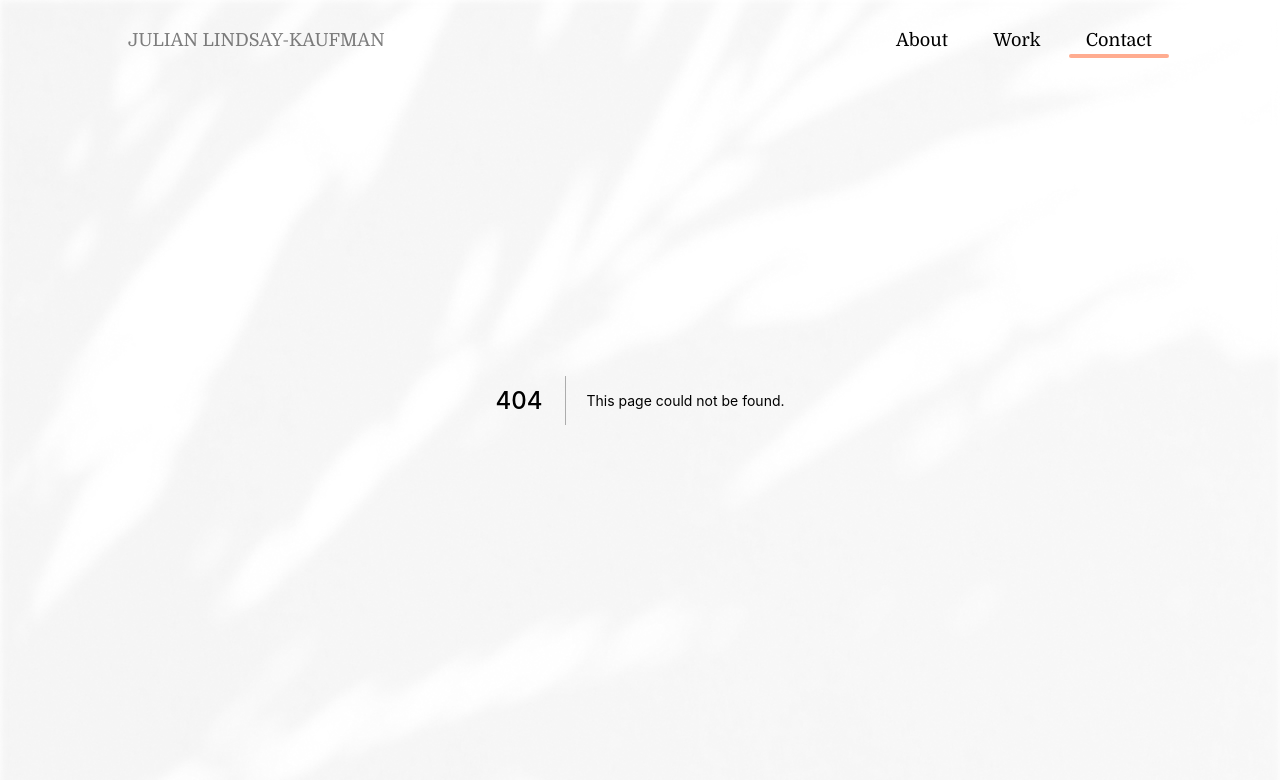
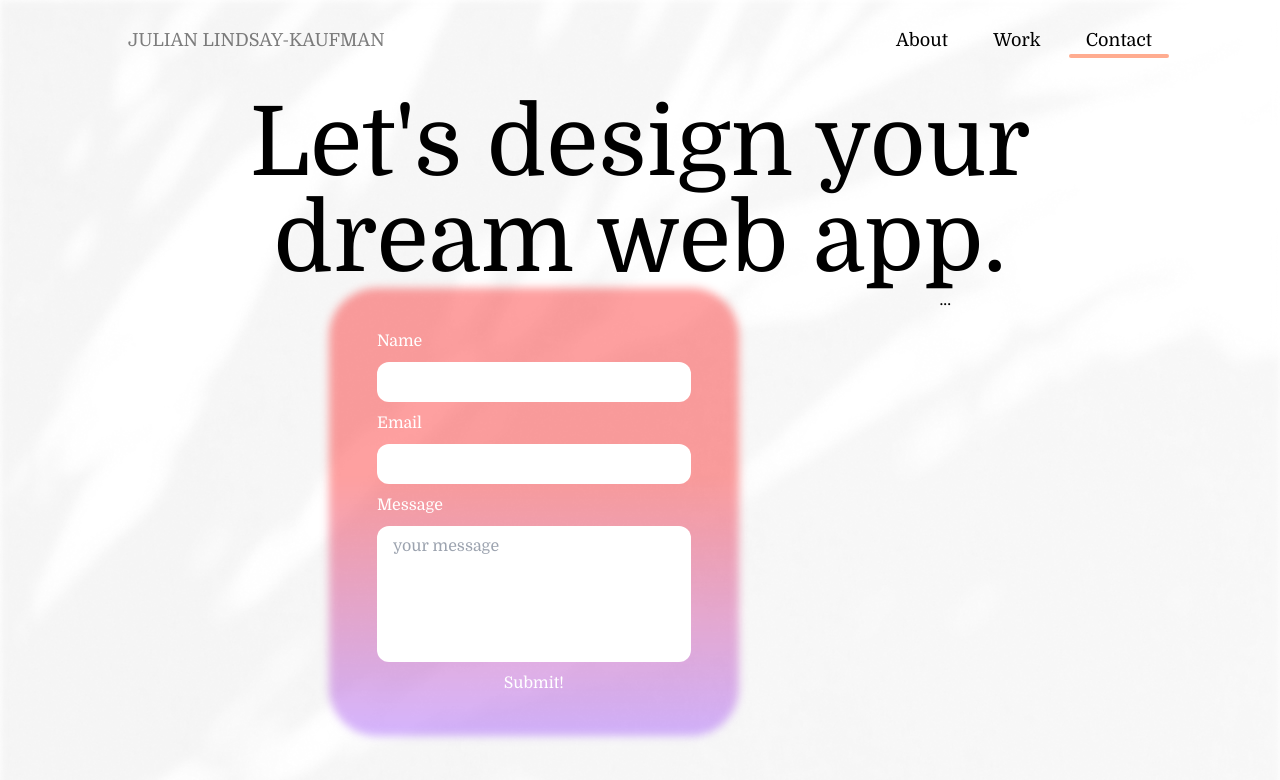
Before and after one commit to julianlk522/portfo, a Next.js app: page /contact in a window 1280 px wide. Before the commit this address had no page. Shown: the top 780 px of the page. Built offline with nearby package versions, Linux system fonts and the light colour scheme.

Commit message:
create contact.tsx and add working draft of form area, rename sunset gradient in tailwind.config to sunrise and add sunset for form backdrop, fix project 1 image sizing/positioning in Work

```diff
--- a/components/Navbar.tsx
+++ b/components/Navbar.tsx
@@ -48,7 +48,7 @@ export default function Navbar() {
 					</Link>
 				</li>
 				<li>
-					<Link href='/'>
+					<Link href='/contact'>
 						<a
 							className={`relative ${
 								currentPage === '/contact' &&
--- /dev/null
+++ b/pages/contact.tsx
@@ -0,0 +1,48 @@
+import Image from 'next/image'
+
+export default function Work() {
+	return (
+		<div
+			id='contactContainer'
+			className=' h-full py-16 px-32 flex flex-col justify-between text-center relative overflow-hidden'
+		>
+			<h1 id='contactTitle' className='text-8xl pt-8'>
+				Let's design your dream web app.
+			</h1>
+			<main className='flex justify-evenly w-full h-[75%]'>
+				<section id='form' className='w-[40%] h-full'>
+					<form
+						onSubmit={() => console.log('thanks for submitting!')}
+						className='relative h-full flex flex-col justify-evenly items-center after:absolute after:top-0 after:left-0 after:w-full after:h-full after:bg-sunset after:rounded-[3rem] py-8 px-12 after:border-[#FF5B23] after:border-opacity-10 after:blur-sm'
+					>
+						<h3 className='self-start z-[1] text-white'>Name</h3>
+						<input
+							type='text'
+							id='nameInput'
+							className='w-full z-[1] rounded-xl py-2 px-4'
+						/>
+						<h3 className='self-start z-[1] text-white'>Email</h3>
+						<input
+							type='email'
+							id='emailInput'
+							className='w-full z-[1] rounded-xl py-2 px-4'
+						/>
+						<h3 className='self-start z-[1] text-white'>Message</h3>
+						<textarea
+							name='messageContent'
+							id='messageInput'
+							className='w-full resize-none z-[1] rounded-xl py-2 px-4'
+							placeholder='your message'
+							rows={5}
+						></textarea>
+						<button type='submit' className='text-white z-[1]'>
+							Submit!
+						</button>
+					</form>
+				</section>
+
+				<section id='experience'>...</section>
+			</main>
+		</div>
+	)
+}
--- a/pages/work.tsx
+++ b/pages/work.tsx
@@ -24,7 +24,7 @@ export default function Work() {
 			</div>
 			<h1 id='workTitleBanner' className='text-8xl pt-8'>
 				Scenes from the
-				<span className='ml-8 bg-sunset text-transparent bg-clip-text'>
+				<span className='ml-8 bg-sunrise text-transparent bg-clip-text'>
 					lab
 				</span>
 			</h1>
@@ -79,7 +79,7 @@ export default function Work() {
 							src={socialScreenshot}
 							alt='a Social Media app for pet owners'
 							layout='fill'
-							className='hover:opacity-10'
+							className='object-cover object-center hover:opacity-10'
 						/>
 					</div>
 					<div
--- a/tailwind.config.js
+++ b/tailwind.config.js
@@ -10,7 +10,9 @@ module.exports = {
 			backgroundImage: {
 				tomatoToLightPink:
 					'linear-gradient(180deg, #FF5B23, #FFACC6 65%)',
-				sunset: 'linear-gradient(180deg, rgba(255, 0, 0, 0.9) 0%, rgba(255, 91, 35, 0.3) 100%)',
+				sunrise:
+					'linear-gradient(180deg, rgba(255, 0, 0, 0.9) 0%, rgba(255, 91, 35, 0.3) 100%)',
+				sunset: 'linear-gradient(180deg, rgba(252, 17, 17, 0.4) 42.19%, rgba(151, 71, 255, 0.4) 100%)',
 				mainBg: "url('../public/bg.png')",
 				mainBgFaded: "url('../public/bgFaded.png')",
 			},
```
